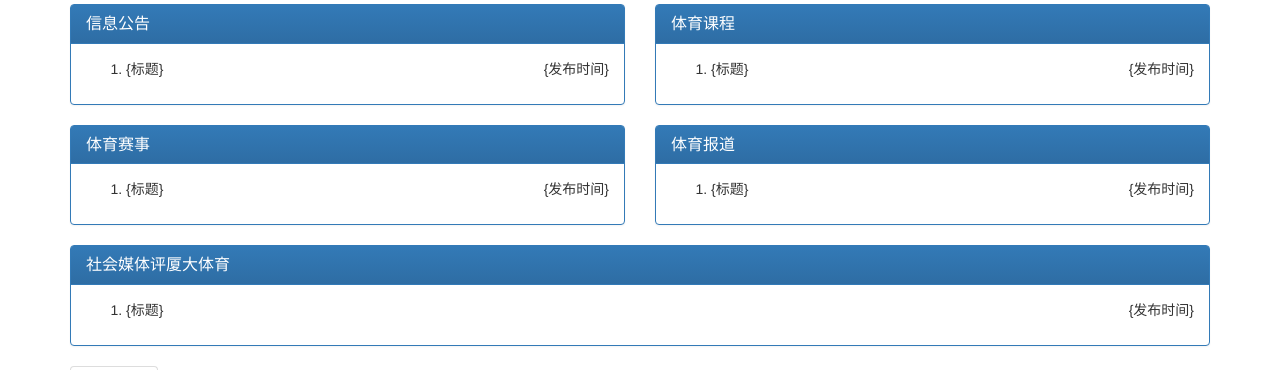
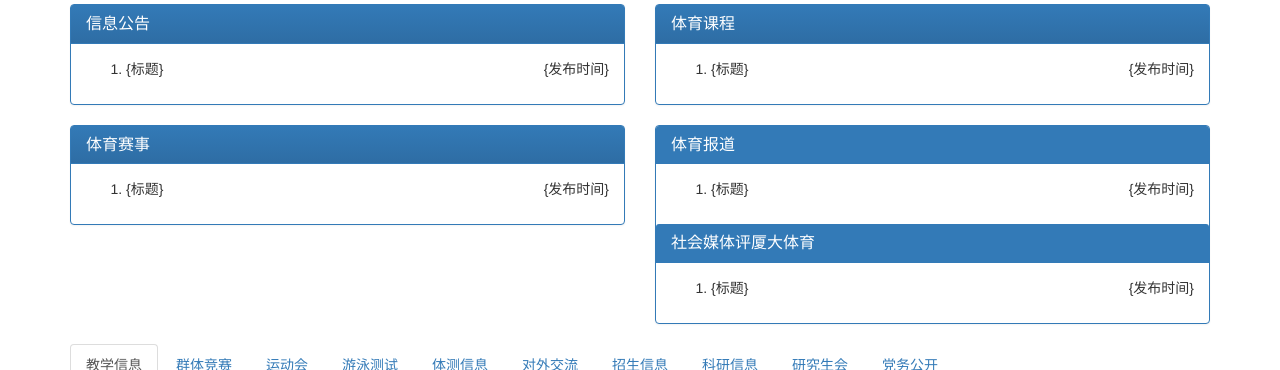
Before and after one commit to yeawin/tyjxb, a plain HTML site: page tyjxb/main.htm in a window 1280 px wide. Shown: the part 582-952 px from the top of the page. Drawn offline with Linux system fonts and the light colour scheme.

Commit message:
合并体育报道和社会媒体看厦大

```diff
--- a/tyjxb/main.htm
+++ b/tyjxb/main.htm
@@ -179,35 +179,13 @@
 				    </div>
 				</div>
 	        </div>
-	        <div class="col-md-6" frag="面板14">
-	        	<div class="panel panel-primary" frag="窗口14">
-	        		<div class="panel-heading" role="tab">
+	        <div class="col-md-6">
+	        	<div class="panel panel-primary">
+	        		<div class="row" frag="面板14">
+	        			<div class="col-md-12" frag="窗口14">
+			        		<div class="panel-heading bg-primary" role="tab">
 						      <h4 class="panel-title">
 						      	<span frag="标题"><span frag="标题内容">体育报道</span></span>
-				      </h4>
-
-				    </div>
-				    <div class="panel-collapse collapse in">
-				      <div class="panel-body">
-				      	<ol class="">
-					      <div frag="窗口内容">
-					      		<!-- [InfoCycleBegin] -->
-					      		<li class="news-item">{标题}<span class="pull-right">{发布时间}</span></li>
-					      		<!-- [InfoCycleEnd] -->
-					      </div>
-					     </ol>
-				      </div>
-				    </div>
-				</div>
-	        </div>
-
-	</div>
-	<div class="row">
-	        <div class="col-md-12" frag="面板21">
-	        	<div class="panel panel-primary" frag="窗口21">
-	        		<div class="panel-heading" role="tab">
-				      <h4 class="panel-title">
-				      	<span frag="标题"><span frag="标题内容">社会媒体评厦大体育</span></span>
 						      </h4>
 						    </div>
 			        		<div class="panel-collapse collapse in">
@@ -223,7 +201,31 @@
 						    </div>
 	        			</div>
 	        		</div>
+					<div class="row" frag="面板15">
+	        			<div class="col-md-12" frag="窗口15">
+			        		<div class="panel-heading bg-primary" role="tab">
+						      <h5 class="panel-title">
+						      	<span frag="标题"><span frag="标题内容">社会媒体评厦大体育</span></span>
+						      </h5>
 						    </div>
+					   		 <div class="panel-collapse collapse in">
+						      <div class="panel-body">
+						      	<ol class="">
+							      <div frag="窗口内容">
+							      		<!-- [InfoCycleBegin] -->
+							      		<li class="news-item">{标题}<span class="pull-right">{发布时间}</span></li>
+							      		<!-- [InfoCycleEnd] -->
+							      </div>
+							     </ol>
+						      </div>
+						    </div>
+				    	</div>
+				    </div>
+				</div>
+
+	        </div>
+	</div>
+
 	<div class="row">
 		<div class="col-md-12">
 			<ul id="myTab" class="nav nav-tabs" role="tablist">
```
Also changed, not shown: 1 other file. Lines whose indentation alone changed are shown as unchanged.
